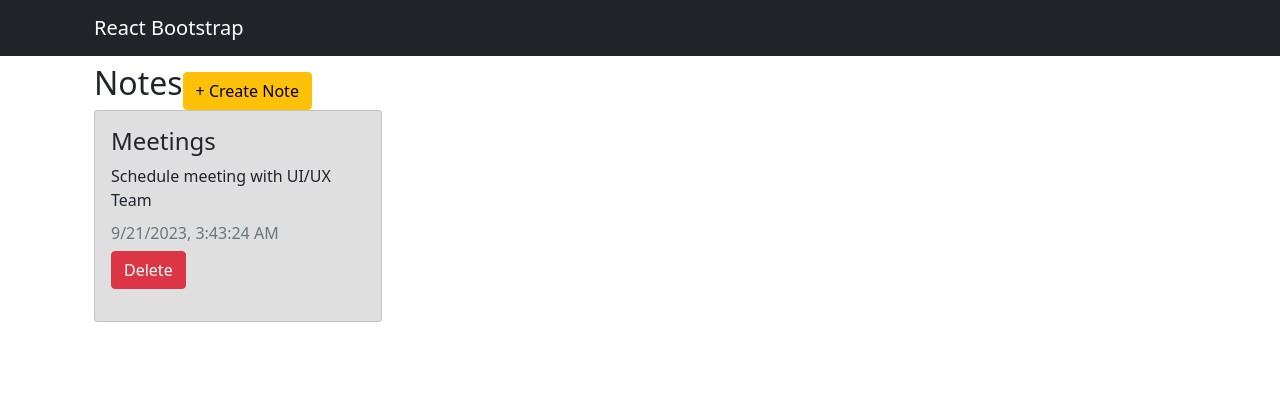
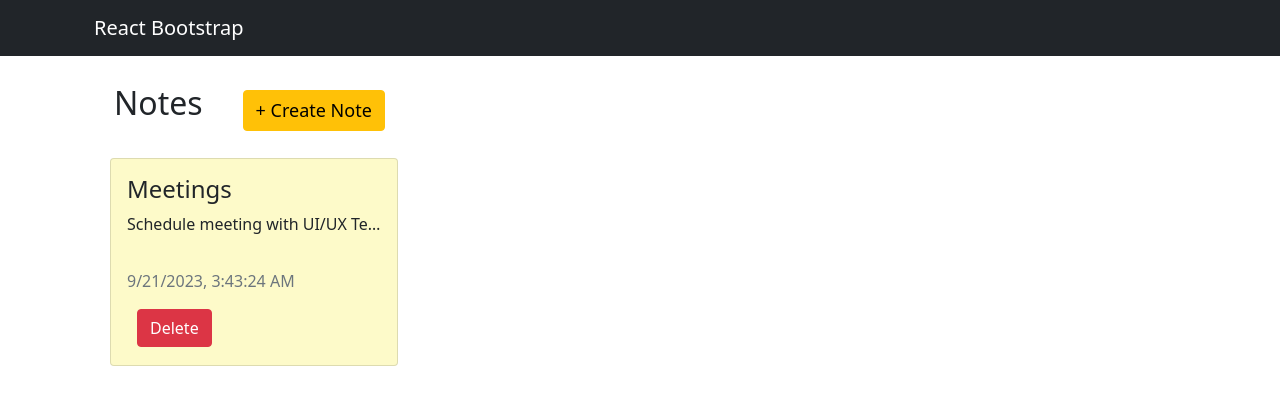
Before and after one commit to HJunng/notes-app, a React (Create React App) app: page / in a window 1280 px wide. Shown: the top 404 px of the page. Built offline with nearby package versions, Linux system fonts and the light colour scheme.

Commit message:
Note 색상 변경

```diff
--- a/src/App.css
+++ b/src/App.css
@@ -1,10 +1,23 @@
-.notesNav > h2 {
+.NotesHeader > h2 {
   margin: 20px;
 }
-.notesNav > .btn {
+.NotesHeader > .btn {
   font-size: large;
   margin: 10px 20px;
 }
 .card-title{
   font-size: 1.3rem;
 }
+.row{
+  display: flex;
+  flex-direction: row;  /* 가로로 나열 */
+  flex-wrap: wrap; /* 필요시 자동으로 다음 줄로 이동 */
+}
+.btn {
+  background-color:#fecfcd;
+  color: #fdfac9;
+  color: #c9e9fd;
+}
+.btn-danger{
+  background-color: #ef9591;
+}
--- a/src/App.tsx
+++ b/src/App.tsx
@@ -12,7 +12,7 @@ function App() {
     id:(new Date()).toLocaleString(),
     title: "Meetings",
     text:" Schedule meeting with UI/UX Team",
-    color: "#dfdfdf",
+    color: "#fdfac9",
     date: (new Date()).toLocaleString()
   }]);
 
@@ -27,7 +27,7 @@ function App() {
       <Container className='mt-5'>
         <Row>
         <Row className='mt-3'>
-          <Col>
+          <Col className='NotesHeader'>
             <h2 style={{display:'inline-block'}}>Notes</h2>
             <CreateNotesModal notes={notes} setNotes={setNotes} />
           </Col>
--- a/src/components/CreateNotesModal.tsx
+++ b/src/components/CreateNotesModal.tsx
@@ -40,7 +40,7 @@ const CreateNotesModal: React.FunctionComponent<ICreateNotesModalProps> = ({ not
       textRef.current.value = "";
     }
     if (colorRef.current) {
-      colorRef.current.value = "#dfdfdf"; // 기본 색으로 설정
+      colorRef.current.value = "#fff0ba"; // 기본 색으로 설정
     }
 
     handleClose();  // 모달 닫기
@@ -68,7 +68,7 @@ const CreateNotesModal: React.FunctionComponent<ICreateNotesModalProps> = ({ not
             </Form.Group>
             <Form.Group className='mb-3'>
               <Form.Label htmlFor='colorInput'>Notes Colors</Form.Label>
-              <Form.Control type='color' id='colorInput' defaultValue='#dfdfdf' title='Choose your color' ref={colorRef} />
+              <Form.Control type='color' id='colorInput' defaultValue='#fff0ba' title='Choose your color' ref={colorRef} />
             </Form.Group>
             <Button type='submit' variant='primary'>Submit</Button>
           </Form>
--- a/src/components/Notes.tsx
+++ b/src/components/Notes.tsx
@@ -9,13 +9,13 @@ interface INotesProps {
 
 const Notes: React.FunctionComponent<INotesProps> = ({note, handleDelete}) => {
   return (
-    <div className="mb-3">
-      <Card style={{ width: '18rem', backgroundColor:note.color }}>
+    <div className="m-3" style={{display:'inline-block'}}>
+      <Card style={{ width: '18rem', height: '13rem', backgroundColor:note.color }}>
         <Card.Body>
           <Card.Title style={{fontSize:'1.5rem'}}>{note.title}</Card.Title>
-          <Card.Text>{note.text}</Card.Text>
+          <Card.Text style={{ height: '3rem', overflow: 'hidden', textOverflow: 'ellipsis', whiteSpace: 'nowrap' }}>{note.text}</Card.Text>
           <Card.Subtitle className="mb-2 text-muted">{note.date}</Card.Subtitle>
-          <Button className='mb-3' variant='danger' onClick={() => handleDelete(note.id)}>Delete</Button>
+          <Button className='mb-3' variant='danger' style={{margin:'10px'}} onClick={() => handleDelete(note.id)}>Delete</Button>
         </Card.Body>
       </Card>
     </div>
--- a/src/components/NotesList.tsx
+++ b/src/components/NotesList.tsx
@@ -1,7 +1,6 @@
 import * as React from 'react';
 import { Note } from '../models/note.model';
 import Notes from './Notes';
-import { Button } from 'react-bootstrap';
 
 interface INotesListProps {
   notes: Note[],
@@ -18,13 +17,7 @@ const NotesList: React.FC<INotesListProps> = ({notes, setNotes}) => {
     })
   }
   return (
-    <>
-    {/* <div className='mt-3 flex notesNav' style={{alignItems:'center', justifyContent:'space-between'}}>
-      <h2 style={{display:'inline-block'}}>Notes</h2>
-      <Button as='input' variant='warning' type='button' value=' + create' />{' '}
-    </div> */}
-      <div>{ renderNotes() }</div>
-    </>
+    <>{ renderNotes() }</>
   );
 };
 
```
